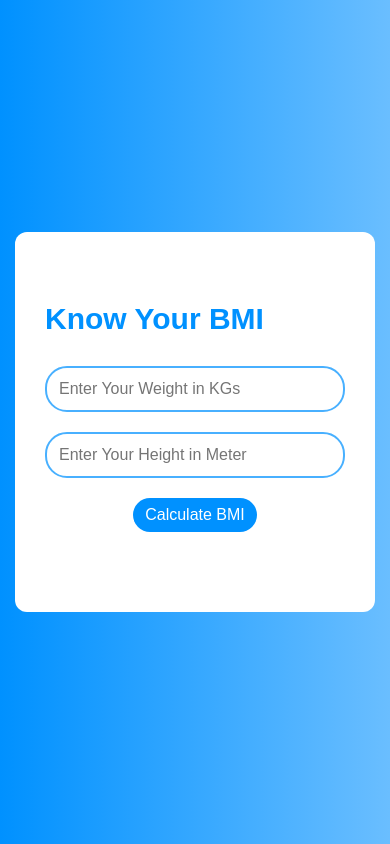
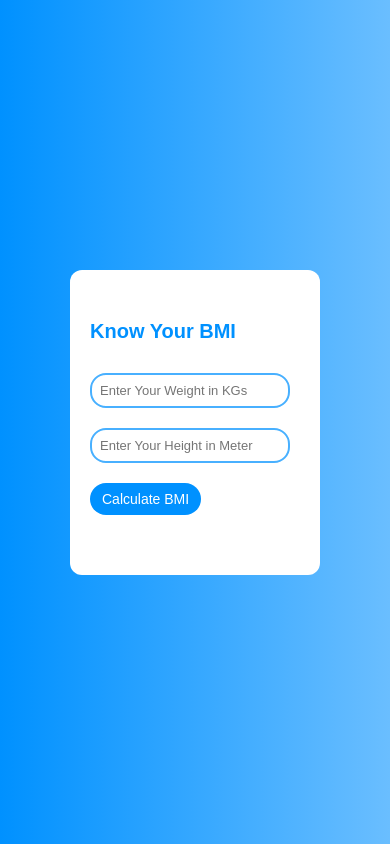
Before and after one commit to pradipkumarmadheshiya/BMI_Calculator, a plain HTML site: page index.html in a window 390 px wide. Drawn offline with Linux system fonts and the light colour scheme.

Commit message:
updated in responsivenss

```diff
--- a/style.css
+++ b/style.css
@@ -52,3 +52,30 @@ button:hover{
     margin-top: 20px;
     font-weight: 700;
 }
+
+@media (max-width:600px){
+    #calculator{
+        padding: 50px 20px 60px 20px;
+        width: 250px;
+    }
+    h1{
+        font-size: 20px;
+    }
+    input{
+        width: 200px;
+        border-radius: 16px;
+        padding: 8px;
+        font-size: 13px;
+    }
+    button{
+        font-size: 14px;
+    }
+    #calculator>p{
+        font-size: 14px;
+        font-weight: 600;
+        text-align: left;
+    }
+    #btn-div{
+        justify-content: start;
+    }
+}
```
